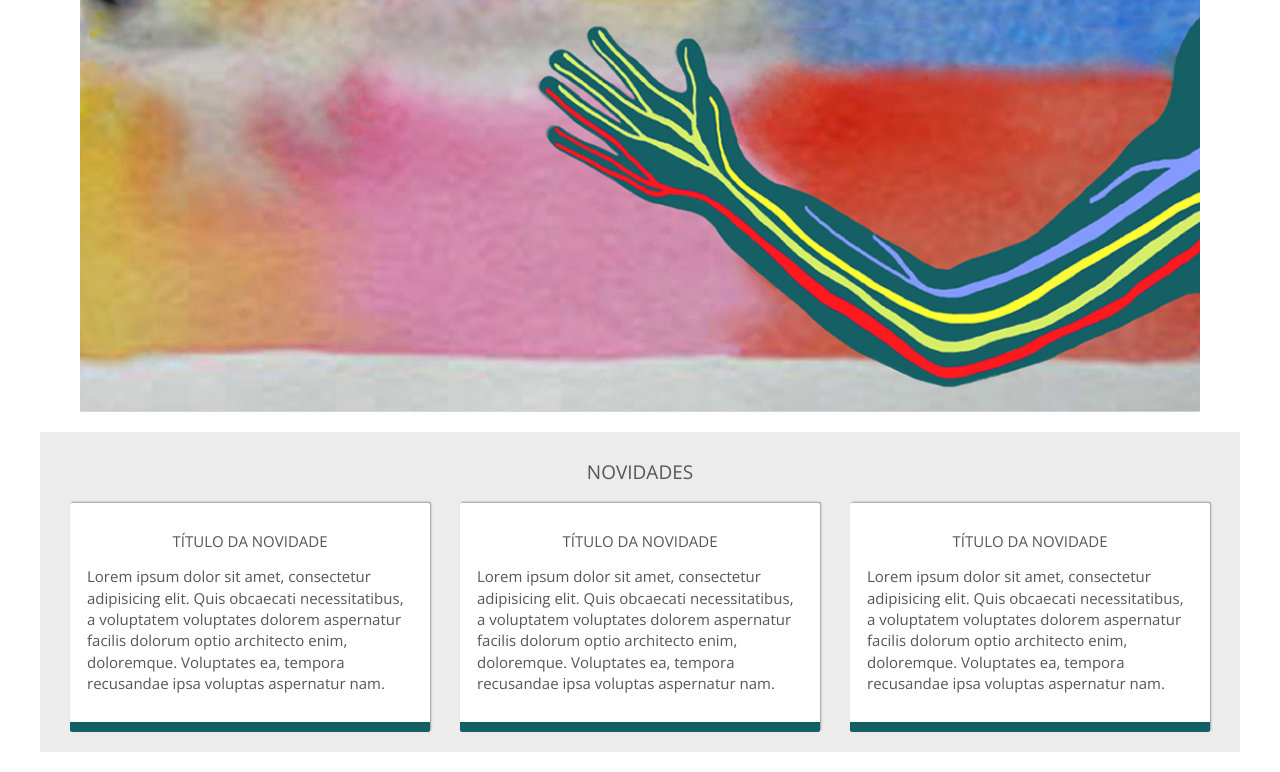
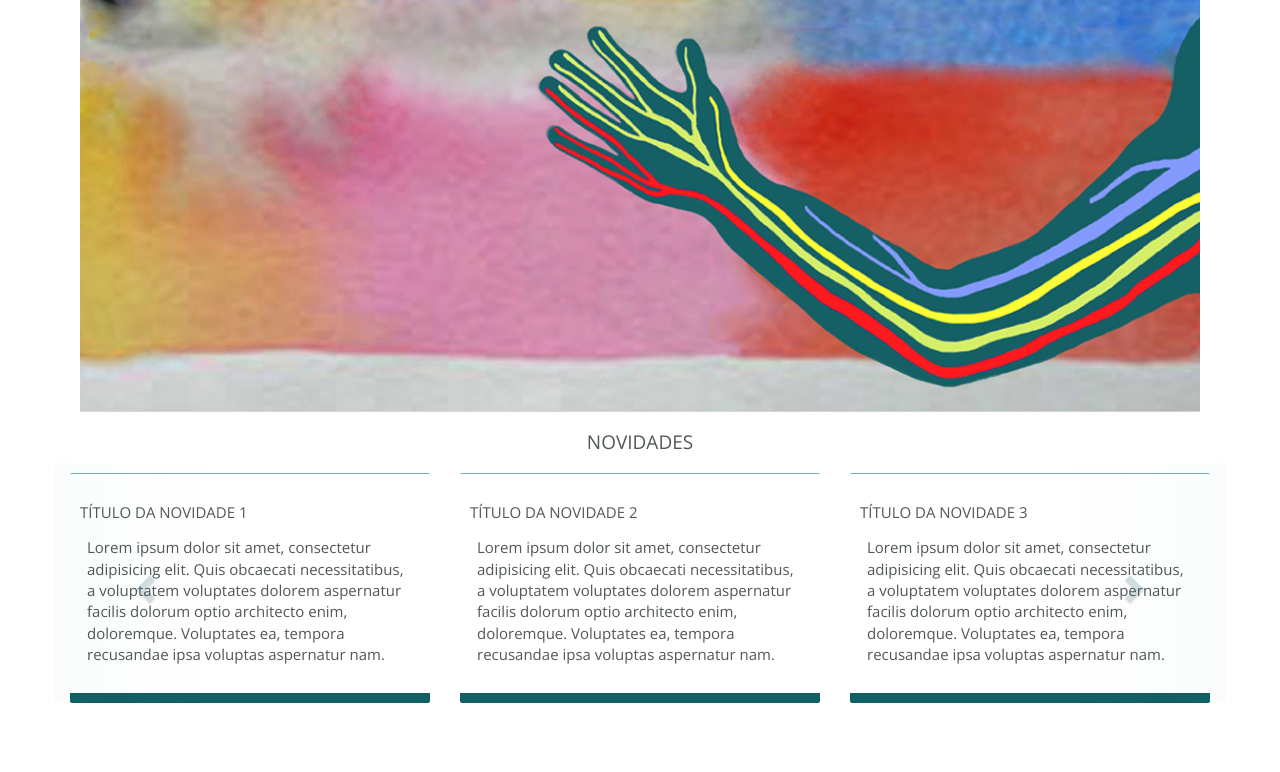
Before and after one commit to neuromat/abraco, a Django app: template website/templates/index.html in a window 1280 px wide. Shown: the part 290-1062 px from the top of the page. After the commit the page ends 993 px from the top, so only its background shows below. Run offline with Django 3.2, Linux system fonts and the light colour scheme; the template is opened without the code that fills it, so the values that code supplies are empty; some libraries are stand-ins or nearby versions.

Commit message:
inscluindo slider no item Novidades da página principal

```diff
--- a/website/static/css/style.css
+++ b/website/static/css/style.css
@@ -14,6 +14,7 @@ h1{
 h2{
   font-size: 19px;
   text-transform: uppercase;
+  text-align: center;
 }
 h3{
   font-size: 15px;
@@ -35,6 +36,9 @@ hr {
     margin-top: 0;
     margin-bottom:0;
 }
+.glyphicon {
+    color: #125F65;
+}
 
 /*Texto de introducao*/
 .aIntroduction {
@@ -50,6 +54,7 @@ hr {
   font-weight: 300;
   margin-bottom: 20px;
 }
+
 /*Links Acoes*/
 #aBotaoLesao{
   background-color: #F8F8F8;
@@ -86,6 +91,53 @@ hr {
 }
 
 /*Area de novidades*/
+.multi-item-carousel{
+  .carousel-inner{
+    > .item{
+      transition: 500ms ease-in-out left;
+    }
+    .active{
+      &.left{
+        left:-33%;
+      }
+      &.right{
+        left:33%;
+      }
+    }
+    .next{
+      left: 33%;
+    }
+    .prev{
+      left: -33%;
+    }
+    @media all and (transform-3d), (-webkit-transform-3d) {
+      > .item{
+        // use your favourite prefixer here
+        transition: 500ms ease-in-out left;
+        transition: 500ms ease-in-out all;
+        backface-visibility: visible;
+        transform: none!important;
+      }
+    }
+  }
+  .carouse-control{
+    &.left, &.right{
+      background-image: none;
+    }
+  }
+}
+.carousel-control {
+  opacity: 0.2;
+}
+.carousel-control:focus, .carousel-control:hover {
+  opacity: 0.5;
+}
+.carousel-control.right {
+    background-image: linear-gradient(to right,rgba(18,95,101,.0001) 0,rgba(18,95,101,.1) 100%);
+}
+.carousel-control.left {
+    background-image: linear-gradient(to right,rgba(18,95,101,.1) 0,rgba(18,95,101,.0001) 100%);
+}
 .aNovidades{
   background-color: #ececec;
   padding-top: 10px;
@@ -95,14 +147,13 @@ hr {
 }
 .aNovidades h2{
   padding: 0;
+  text-align: center;
 }
 .aNovidade{
   background-color: #FFFFFF;
+  border-top: 1px solid #75b2b7;
   border-bottom: 10px solid #125F65;
   border-radius: 2px;
-  box-shadow: 1px -1px 2px #979a97;
-  -webkit-box-shadow: 1px -1px 2px #979a97;
-  -moz-box-shadow: 1px -1px 2px #979a97;
   padding: 10px;
   margin-top: 5px;
 }
--- /dev/null
+++ b/website/static/js/slider.js
@@ -0,0 +1,20 @@
+// Instantiate the Bootstrap carousel
+$('.multi-item-carousel').carousel({
+  interval: false
+});
+
+// for every slide in carousel, copy the next slide's item in the slide.
+// Do the same for the next, next item.
+$('.multi-item-carousel .item').each(function(){
+  var next = $(this).next();
+  if (!next.length) {
+    next = $(this).siblings(':first');
+  }
+  next.children(':first-child').clone().appendTo($(this));
+
+  if (next.next().length>0) {
+    next.next().children(':first-child').clone().appendTo($(this));
+  } else {
+  	$(this).siblings(':first').children(':first-child').clone().appendTo($(this));
+  }
+});
--- a/website/templates/index.html
+++ b/website/templates/index.html
@@ -11,8 +11,6 @@
     <!--MEU CSS-->
     <link rel="stylesheet" href="{% static 'css/style.css'%}">
     <!--FONTES-->
-    <link href="vendor/font-aw1esome/css/font-awesome.min.css" rel="stylesheet" type="text/css">
-    <link href="vendor/font-awesome/css/font-awesome.min.css" rel="stylesheet" type="text/css">
     <link href="https://fonts.googleapis.com/css?family=Roboto" rel="stylesheet">
     <link href="https://fonts.googleapis.com/css?family=Source+Sans+Pro:300,400,400i,600,700,900" rel="stylesheet">
     <link href="https://fonts.googleapis.com/css?family=Open+Sans:300,400,400i,600,700,800" rel="stylesheet">
@@ -64,49 +62,92 @@
         </div>
     </div>
     <!--Novidades-->
-    <div class="row">
-        <div class="container aNovidades text-center">
+          <div class="row aSection">
+            <div class="container">
                 <h2>Novidades</h2>
+                    <div class="carousel slide multi-item-carousel" id="theCarousel">
+                        <div class="carousel-inner">
+                            <div class="item active">
                                 <div class="col-md-4">
                                     <a href="#">
                                         <div class="aNovidade aNovidadeTexto">
-                        <h3>Título da novidade</h3>
-                        <p> Lorem ipsum dolor sit amet, consectetur adipisicing elit. Quis obcaecati necessitatibus, a voluptatem
-                            voluptates dolorem aspernatur facilis dolorum optio architecto enim, doloremque. Voluptates ea,
-                            tempora recusandae ipsa voluptas aspernatur nam.</p>
+                                            <h3>Título da novidade 1</h3>
+                                            <p> Lorem ipsum dolor sit amet, consectetur adipisicing elit. Quis obcaecati necessitatibus,
+                                                a voluptatem voluptates dolorem aspernatur facilis dolorum optio architecto
+                                                enim, doloremque. Voluptates ea, tempora recusandae ipsa voluptas aspernatur
+                                                nam.
+                                            </p>
                                         </div>
                                     </a>
                                 </div>
+                            </div>
+                            <div class="item">
                                 <div class="col-md-4">
                                     <a href="#">
                                         <div class="aNovidade aNovidadeTexto">
-                        <h3>Título da novidade</h3>
-                        <p> Lorem ipsum dolor sit amet, consectetur adipisicing elit. Quis obcaecati necessitatibus, a voluptatem
-                            voluptates dolorem aspernatur facilis dolorum optio architecto enim, doloremque. Voluptates ea,
-                            tempora recusandae ipsa voluptas aspernatur nam.</p>
+                                            <h3>Título da novidade 2</h3>
+                                            <p> Lorem ipsum dolor sit amet, consectetur adipisicing elit. Quis obcaecati necessitatibus,
+                                                a voluptatem voluptates dolorem aspernatur facilis dolorum optio architecto
+                                                enim, doloremque. Voluptates ea, tempora recusandae ipsa voluptas aspernatur
+                                                nam.
+                                            </p>
                                         </div>
                                     </a>
                                 </div>
+                            </div>
+                            <div class="item">
                                 <div class="col-md-4">
                                     <a href="#">
                                         <div class="aNovidade aNovidadeTexto">
-                        <div>
-                            <h3>Título da novidade</h3>
-                        </div>
-                        <div>
-                            <p> Lorem ipsum dolor sit amet, consectetur adipisicing elit. Quis obcaecati necessitatibus, a voluptatem
-                                voluptates dolorem aspernatur facilis dolorum optio architecto enim, doloremque. Voluptates
-                                ea, tempora recusandae ipsa voluptas aspernatur nam.</p>
-                        </div>
+                                            <h3>Título da novidade 3</h3>
+                                            <p> Lorem ipsum dolor sit amet, consectetur adipisicing elit. Quis obcaecati necessitatibus,
+                                                a voluptatem voluptates dolorem aspernatur facilis dolorum optio architecto
+                                                enim, doloremque. Voluptates ea, tempora recusandae ipsa voluptas aspernatur
+                                                nam.
+                                            </p>
                                         </div>
                                     </a>
                                 </div>
+                            </div>
+                            <div class="item">
+                                <div class="col-md-4">
+                                    <a href="#">
+                                        <div class="aNovidade aNovidadeTexto">
+                                            <h3>Título da novidade 4</h3>
+                                            <p> Lorem ipsum dolor sit amet, consectetur adipisicing elit. Quis obcaecati necessitatibus,
+                                                a voluptatem voluptates dolorem aspernatur facilis dolorum optio architecto
+                                                enim, doloremque. Voluptates ea, tempora recusandae ipsa voluptas aspernatur
+                                                nam.
+                                            </p>
+                                        </div>
+                                    </a>
+                                </div>
+                            </div>
+                            <div class="item">
+                                <div class="col-md-4">
+                                    <a href="#">
+                                        <div class="aNovidade aNovidadeTexto">
+                                            <h3>Título da novidade 5</h3>
+                                            <p> Lorem ipsum dolor sit amet, consectetur adipisicing elit. Quis obcaecati necessitatibus,
+                                                a voluptatem voluptates dolorem aspernatur facilis dolorum optio architecto
+                                                enim, doloremque. Voluptates ea, tempora recusandae ipsa voluptas aspernatur
+                                                nam.
+                                            </p>
+                                        </div>
+                                    </a>
+                                </div>
+                            </div>
+                            <!--  Botoes de direcao -->
+                        </div>
+                        <a class="left carousel-control" href="#theCarousel" data-slide="prev"><i class="glyphicon glyphicon-chevron-left"></i></a>
+                        <a class="right carousel-control" href="#theCarousel" data-slide="next"><i class="glyphicon glyphicon-chevron-right"></i></a>
                     </div>
             </div>
             <!-- jQuery (necessary for Bootstrap's JavaScript plugins) -->
             <script src="https://ajax.googleapis.com/ajax/libs/jquery/1.12.4/jquery.min.js"></script>
             <!-- Include all compiled plugins (below), or include individual files as needed -->
             <script src="{% static 'bootstrap/js/bootstrap.min.js'%}"></script>
+            <script src="{% static 'js/slider.js'%}"></script>
     </body>
 
 </html>
```
Lines whose indentation alone changed are shown as unchanged.
